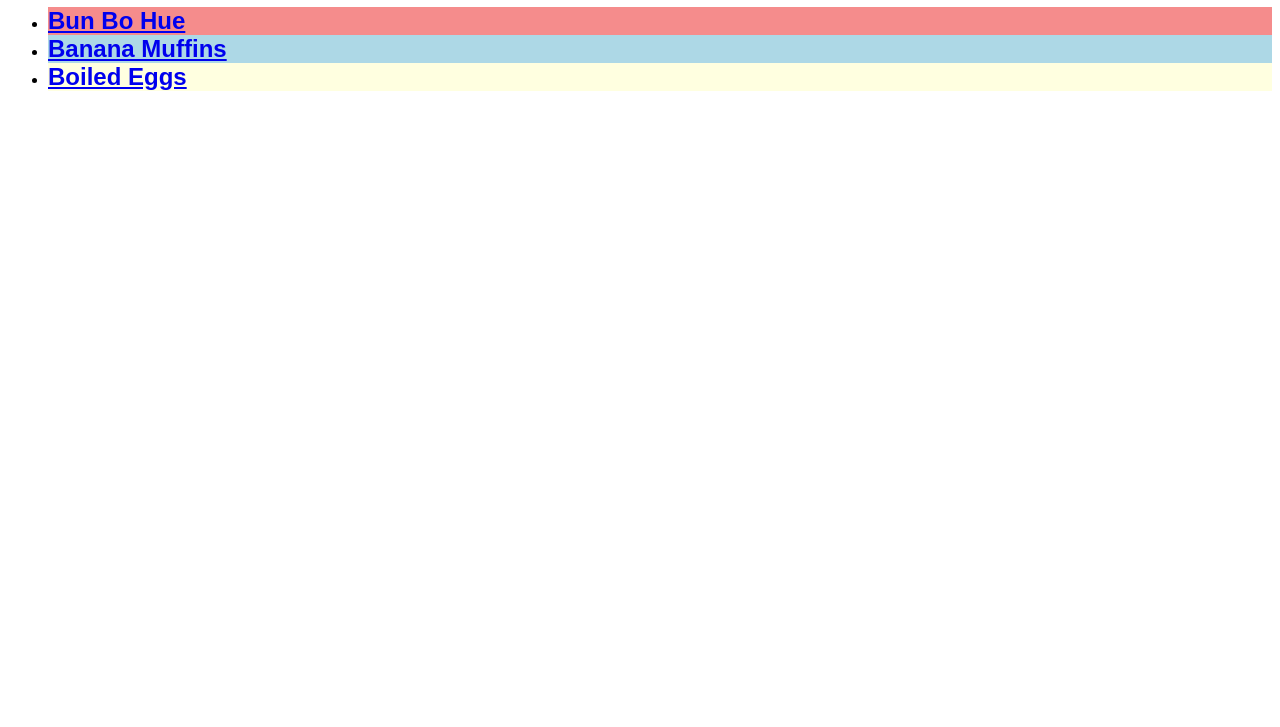
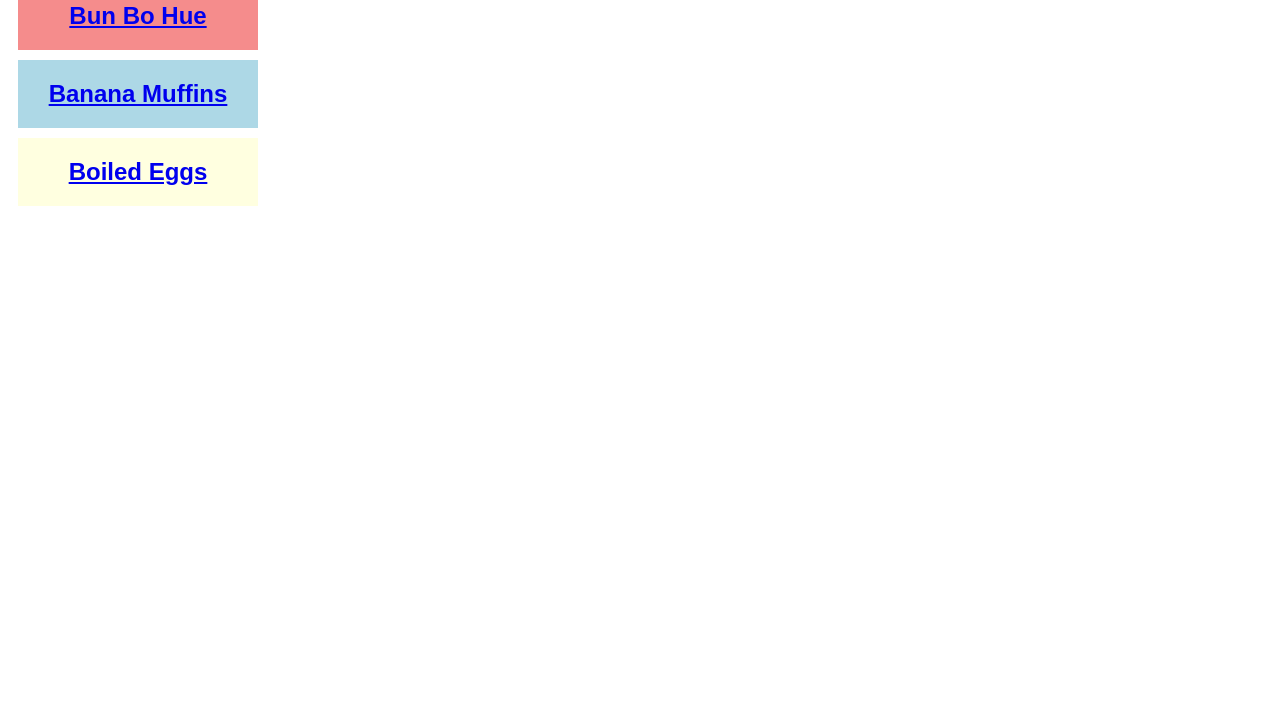
Before and after one commit to hubu821/odin-recipes, a plain HTML site: page index.html in a window 1280 px wide. Shown: the part 73-800 px from the top of the page. Drawn offline with Linux system fonts and the light colour scheme.

Commit message:
Added block styling

```diff
--- a/index.html
+++ b/index.html
@@ -8,16 +8,13 @@
 
    <body>
       <h1>Odin Recipes</h1>
-         <ul>
-            <li>
                <div class="recipes" id="bbh"><a href="./recipes/bun-bo-hue.html" target="_blank" rel="noopener noreferrer">Bun Bo Hue</a></div>
-               </li>
-            <li>
+
                <div class="recipes" id="banana"><a href="./recipes/banana-muffins.html" target="_blank" rel="noopener noreferrer">Banana Muffins</a></div></li>
-            <li>
+
                <div class="recipes" id="eggs"><a href="./recipes/boiled-egg.html" target="_blank" rel="noopener noreferrer">Boiled Eggs</a></div></li>
 
-         </ul>
+
    </body>
 
 
--- a/styles.css
+++ b/styles.css
@@ -6,7 +6,16 @@ h1 {
    text-align: center;
    background-color: darkgreen;
    font-family: Arial, Verdana, sans-serif;
+   margin: 0 auto;
 
+}
+
+div {
+   padding: 20px;
+   text-align: center;
+   margin: 10px;
+   color #EEEEEE;
+   width: 200px;
 }
 
 .recipes {
```
